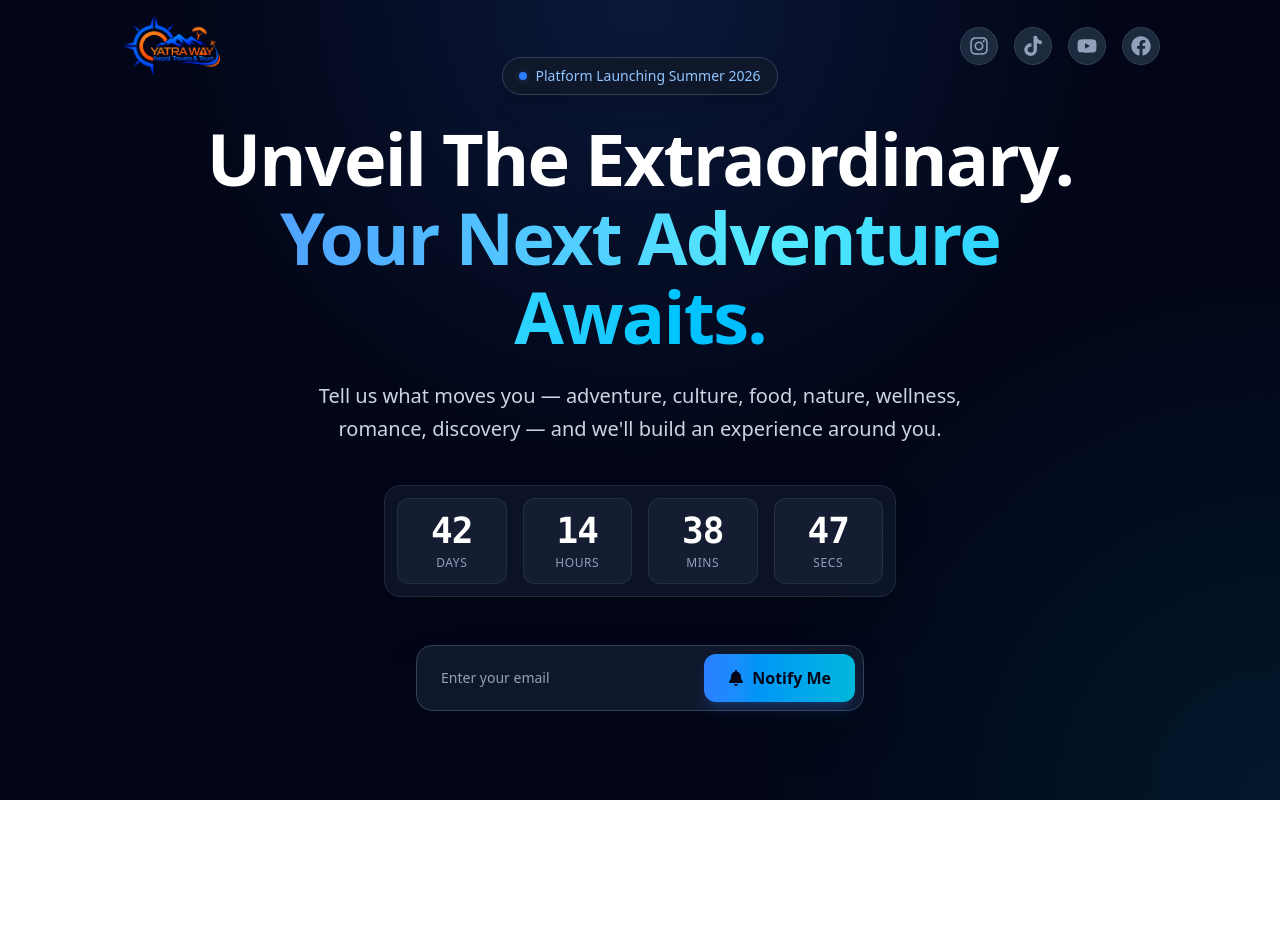
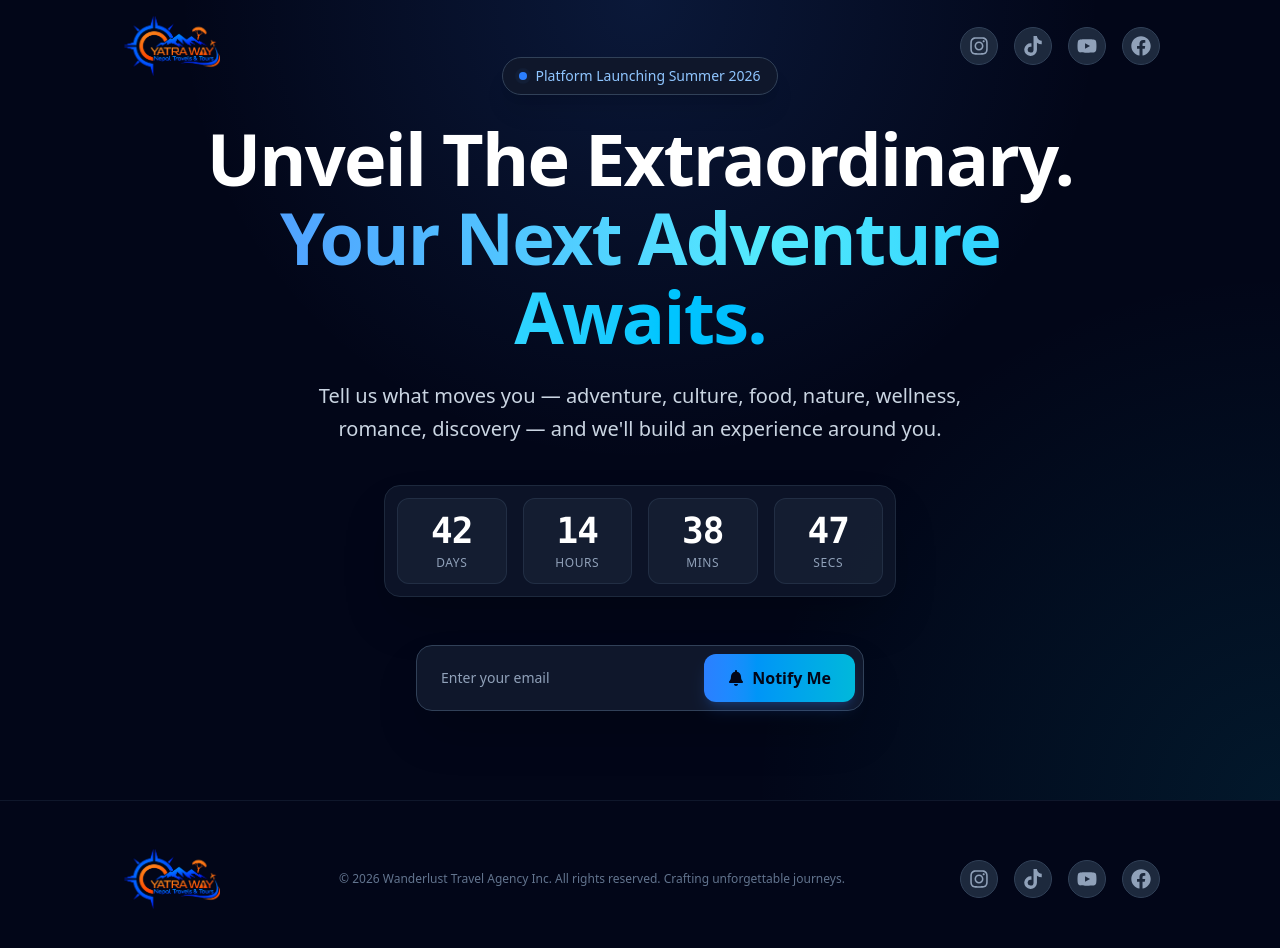
Before and after one commit to Anilbal/yatraway-pre-launch, a Next.js app: page / in a window 1280 px wide. Shown: the top 948 px of the page. Before the commit the page ends 800 px from the top, so only its background shows below. Built offline with nearby package versions, Linux system fonts and the light colour scheme.

Commit message:
add footer

```diff
--- a/app/layout.tsx
+++ b/app/layout.tsx
@@ -2,6 +2,7 @@ import type { Metadata } from "next";
 import { Geist, Geist_Mono } from "next/font/google";
 import "./globals.css";
 import Navbar from "@/components/layout/navbar/Navbar";
+import Footer from "@/components/layout/footer/Footer";
 
 const geistSans = Geist({
   variable: "--font-geist-sans",
@@ -27,6 +28,7 @@ export default function RootLayout({ children }: LayoutProps<"/">) {
       <body className="min-h-full flex flex-col">
         <Navbar />
         {children}
+        <Footer />
       </body>
     </html>
   );
--- /dev/null
+++ b/components/layout/footer/Footer.tsx
@@ -0,0 +1,55 @@
+import Image from "next/image";
+import Link from "next/link";
+import { FaFacebook, FaInstagram, FaTiktok, FaYoutube } from "react-icons/fa";
+
+export default function Footer() {
+  return (
+    <footer className="bg-slate-950 border-t border-slate-900 py-12 w-full px-4 sm:px-10 lg:px-20 xl:px-30 text-slate-400 text-sm">
+      <div className="flex flex-col md:flex-row items-center justify-between gap-6">
+        <div className="relative h-15 w-26">
+          <Image
+            src="/logo.png"
+            alt="YatraWay Nepal Travels & Tours Logo"
+            fill
+            className="object-contain cursor-pointer"
+            priority
+            sizes="200px"
+          />
+        </div>
+
+        <p className="text-xs text-slate-500">
+          &copy; 2026 Wanderlust Travel Agency Inc. All rights reserved.
+          Crafting unforgettable journeys.
+        </p>
+
+        {/* Social Icons */}
+        <div className="flex items-center gap-4 text-slate-400">
+          <Link
+            href="#"
+            className="hover:text-blue-400 transition-colors p-2 bg-slate-800 rounded-full border border-slate-700"
+          >
+            <FaInstagram className="w-5 h-5" />
+          </Link>
+          <Link
+            href="#"
+            className="hover:text-blue-400 transition-colors p-2 bg-slate-800 rounded-full border border-slate-700"
+          >
+            <FaTiktok className="w-5 h-5" />
+          </Link>
+          <Link
+            href="#"
+            className="hover:text-blue-400 transition-colors p-2 bg-slate-800 rounded-full border border-slate-700"
+          >
+            <FaYoutube className="w-5 h-5" />
+          </Link>
+          <Link
+            href="#"
+            className="hover:text-blue-400 transition-colors p-2 bg-slate-800 rounded-full border border-slate-700"
+          >
+            <FaFacebook className="w-5 h-5" />
+          </Link>
+        </div>
+      </div>
+    </footer>
+  );
+}
```
